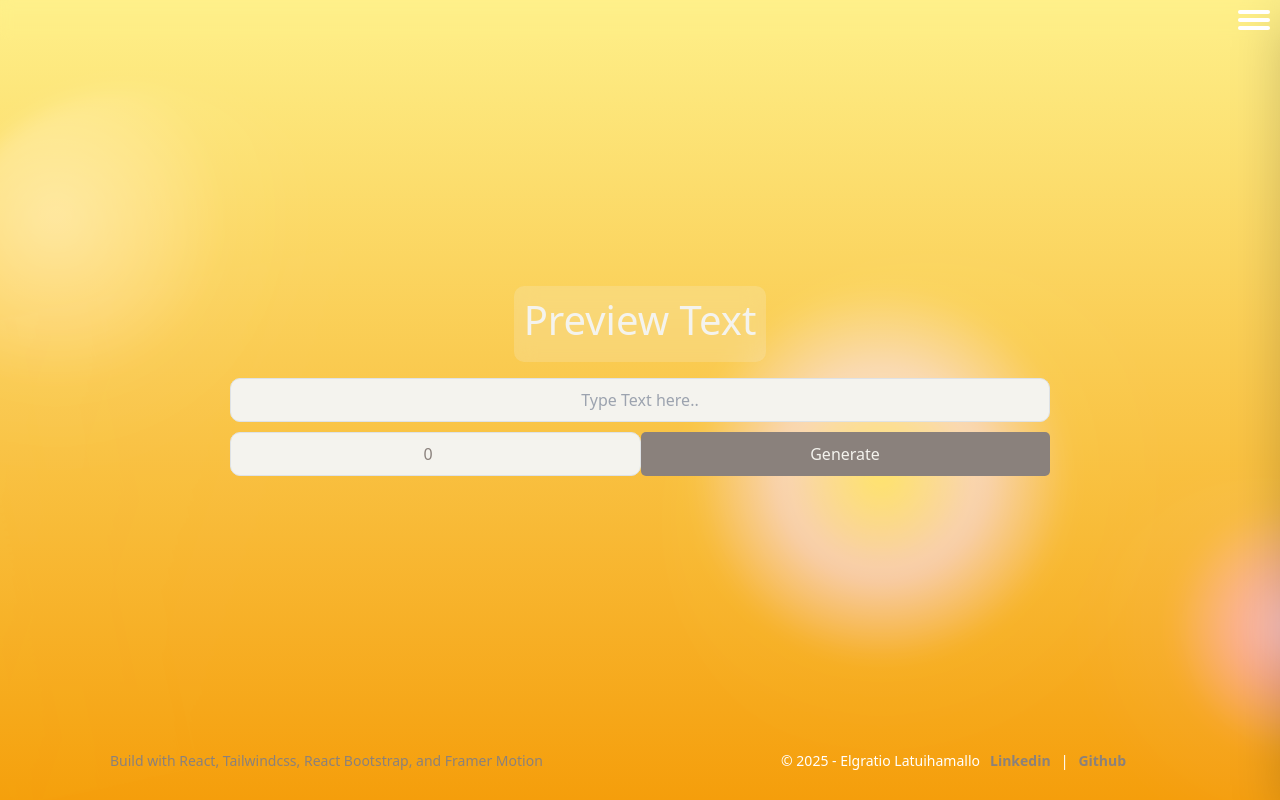
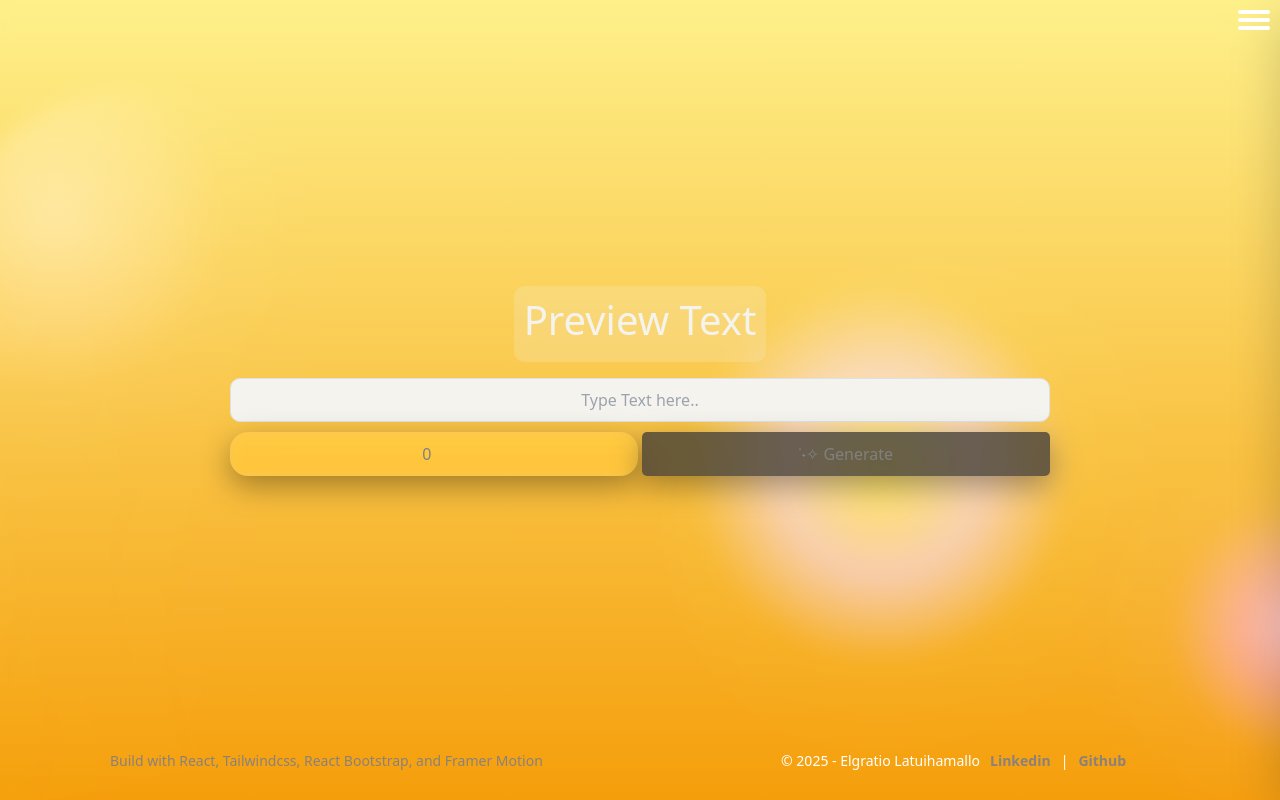
Before and after one commit to akael888/sentence-repeater, a React (Create React App) app in the folder my-app/: page / in a window 1280 px wide. Built offline with nearby package versions, Linux system fonts and the light colour scheme.

Commit message:
fix and feat : Adjusted Background Style and Fix Generator sync with Local Storage

```diff
--- a/my-app/src/components/generator.js
+++ b/my-app/src/components/generator.js
@@ -17,14 +17,26 @@ function Generator({
   let tw_generator_xl = " ";
   let tw_generator_2xl = " ";
 
-  let tw_generateButton_glassMorphBG = " bg-opposite-sub-color";
+  let tw_generateButton_glassMorphBG =
+    " shadow-[0_10px_30px_rgba(0,0,0,0.35)] backdrop-blur-[6px] backdrop-saturate-[120%]  rounded-[18px]";
   let tw_inputAmount_hover =
-    " hover:bg-[color:var(--opposite-color)] hover:text-[color:var(--main-color)] hover:border hover:border-[color:var(--main-color)] hover:border-solid";
+    " hover:shadow-[0_0_30px_rgba(100,100,100,0.35)] hover:text-[color:var(--main-color)] hover:border hover:border-white hover:border-solid";
   let tw_generateButton_hover =
-    " hover:bg-[color:var(--main-color)] hover:text-[color:var(--opposite-color)]  hover:border-[color:var(--opposite-color)] ";
+    " hover:shadow-[0_0_30px_rgba(255,255,255,0.1)] hover:text-[color:var(--opposite-color)] hover:bg-white hover:bg-opacity-10";
 
   //both of these seems redundant! need refactor later!
-  const [generatedSentenceAmount, setGeneratedSentenceAmount] = useState(0);
+  const [generatedSentenceAmount, setGeneratedSentenceAmount] = useState(() => {
+    try {
+      const stored = localStorage.getItem("CURRENT_GEN_AMOUNT");
+      if (stored) {
+        const parsed = JSON.parse(stored);
+        return parsed;
+      }
+    } catch (err) {
+      console.error("Failed to parse generated amount from localStorage:", err);
+    }
+    return 0;
+  });
   const [inputValue, setInputValue] = useState(() => {
     try {
       const stored = localStorage.getItem("CURRENT_GEN_AMOUNT");
@@ -281,15 +293,15 @@ function Generator({
 
   return (
     <>
-      <div className="w-full h-auto grid  place-items-center">
+      <div className="w-full h-auto grid place-items-center">
         <div
           className={
-            "w-full h-[100%] inline-flex max-w-[80%] [&>*]:max-w-[80%] place-content-center rounded-[10px]"
+            "w-full h-[100%] inline-flex max-w-[80%] [&>*]:max-w-[80%] place-content-center rounded-[10px] gap-1"
           }
         >
           <input
             className={
-              "w-full h-full bg-[color:var(--main-color)] text-[color:var(--opposite-color)] text-center border border-[color:var(--opposite-color)] rounded-[10px] border-solid empty:bg-[color:var(--main-color)]" +
+              "placeholder-gray-300  w-full h-full  text-center rounded-[10px] bg-white bg-opacity-10 shadow-[0_10px_30px_rgba(0,0,0,0.35)] backdrop-blur-[6px] backdrop-saturate-[120%]  rounded-[18px]" +
               tw_inputAmount_hover
             }
             type="number"
@@ -303,10 +315,10 @@ function Generator({
           />
           <motion.div
             className={
-              "w-full h-full grid place-items-center text-main-color animate-[scaleUp_2s_ease-in-out_infinite] rounded-[5px] border-[none] " +
+              "w-full h-full grid place-items-center animate-[scaleUp_2s_ease-in-out_infinite] rounded-[5px] border-[none] " +
               (requiredFilled
                 ? tw_generateButton_glassMorphBG + tw_generateButton_hover
-                : "bg-opposite-color")
+                : " shadow-[0_10px_30px_rgba(0,0,0,0.35)] backdrop-blur-[6px] backdrop-saturate-[120%] rounded-[18px] bg-stone-700 bg-opacity-80")
             }
             whileTap={requiredFilled ? { scale: 0.9 } : { x: 10 }}
           >
@@ -315,7 +327,7 @@ function Generator({
               onClick={generateSentence}
               disabled={!requiredFilled}
             >
-              Generate
+              ˙˖✧ Generate
             </motion.button>
           </motion.div>
         </div>
```
